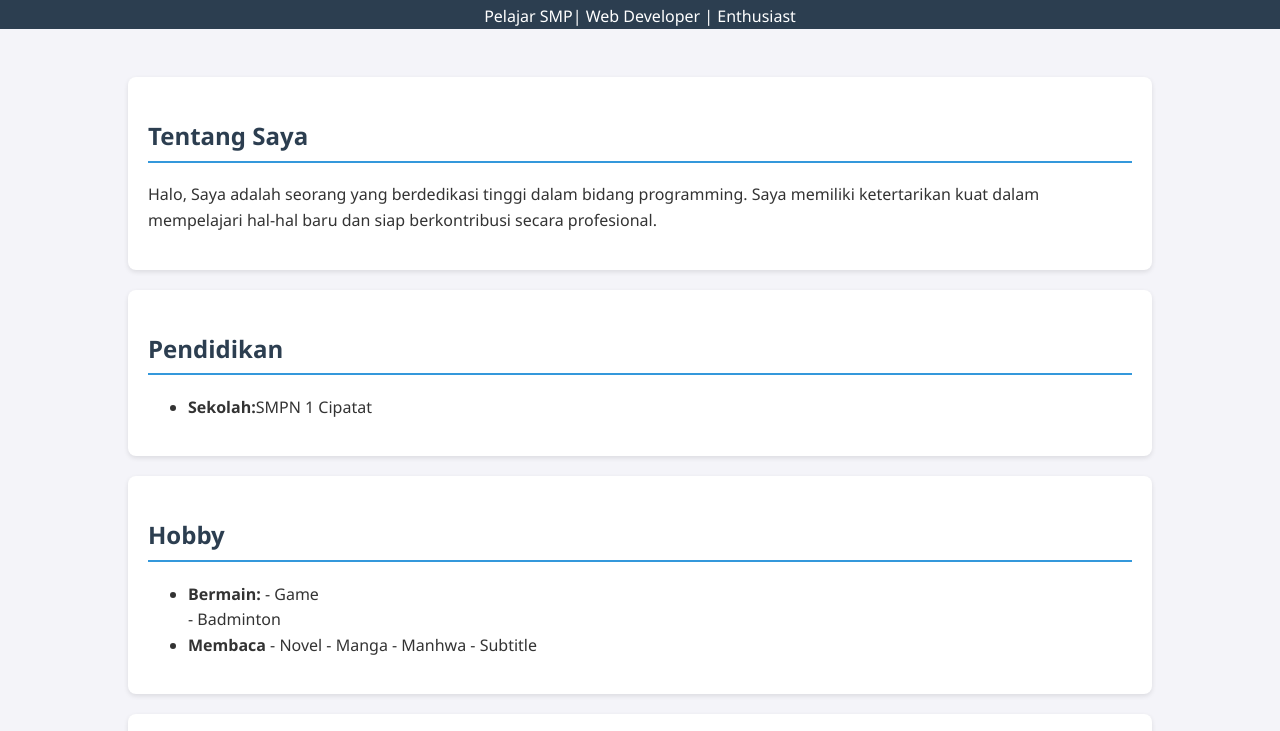
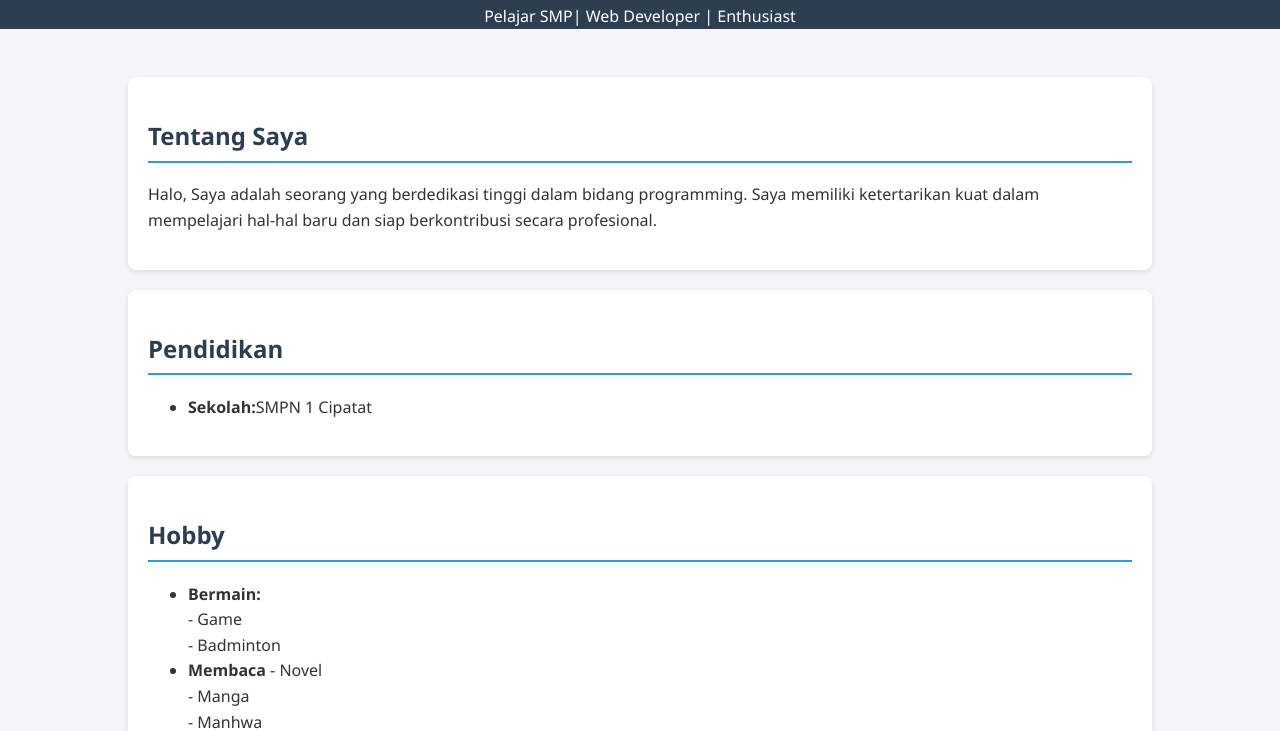
Before and after one commit to fajarwildan2011-bit/datadiri, a plain HTML site: page index.html in a window 1280 px wide. Shown: the part 224-955 px from the top of the page. Drawn offline with Linux system fonts and the light colour scheme.

Commit message:
Update index.html
Signed-off-by: demam <fajar.wildan2011@gmail.com>

```diff
--- a/index.html
+++ b/index.html
@@ -96,11 +96,11 @@
     <section id="Hobby">
         <h2>Hobby</h2>
         <ul>
-            <li><strong>Bermain:</strong> - Game</li>
-            - Badminton
+            <li><strong>Bermain:</strong> <br>- Game<br>
+            - Badminton</li>
             <li><strong> Membaca</strong> - Novel
-            - Manga
-            - Manhwa
+            <br>- Manga<br>
+            - Manhwa<br>
             - Subtitle</li>
         </ul>
     </section>
```
